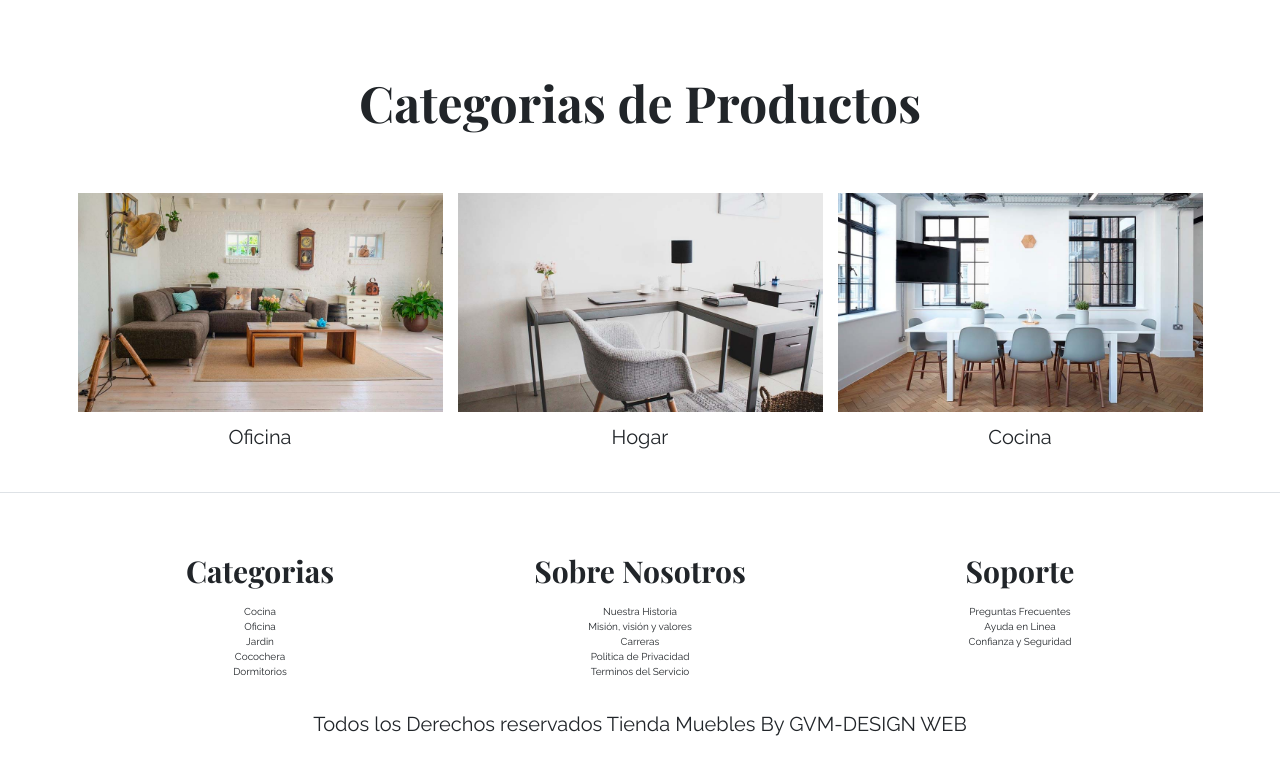
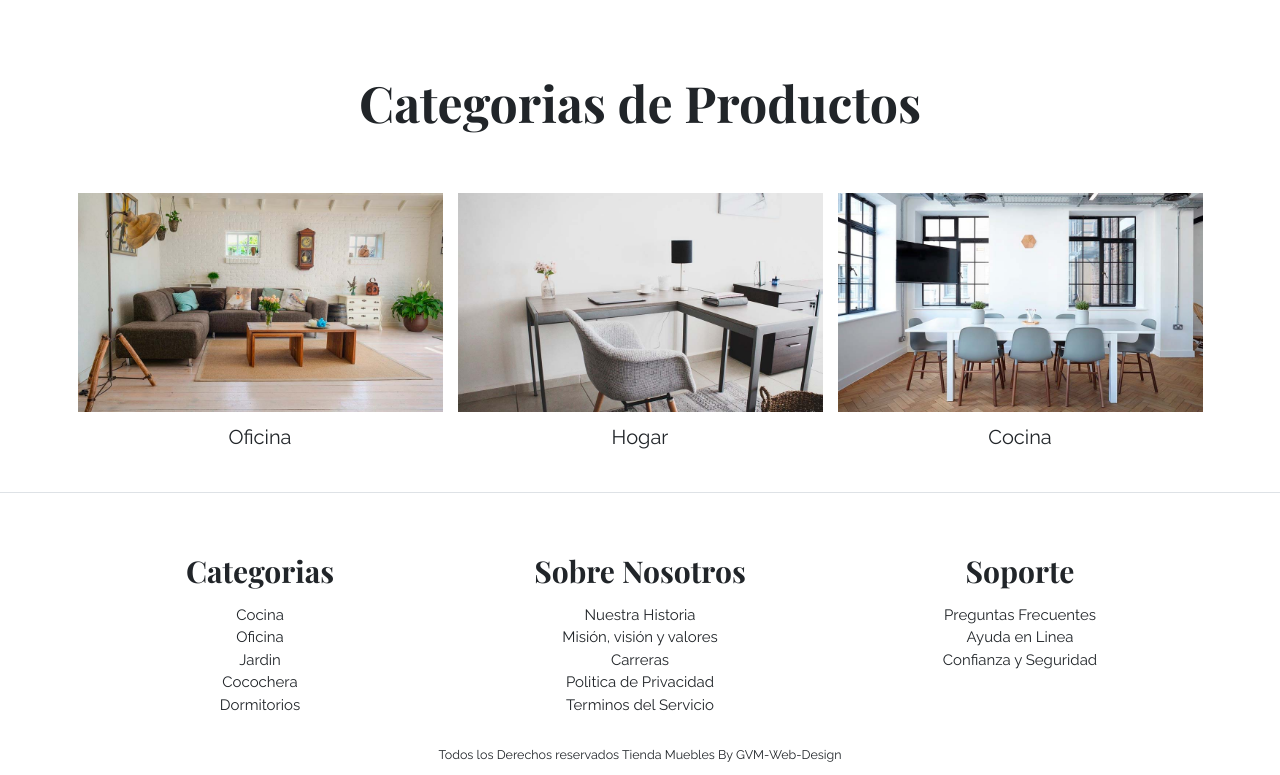
Before and after one commit to Juan-Navar/tienda-muebles, a plain HTML site: page index.html in a window 1280 px wide. Shown: the part 2604-3379 px from the top of the page. Before the commit the page ends 3353 px from the top, so only its background shows below. Drawn offline with nearby package versions, Linux system fonts and the light colour scheme.

Commit message:
ajustes del footer

```diff
--- a/index.html
+++ b/index.html
@@ -139,7 +139,7 @@
             <div class="row">
                 <div class="col-md-4 mb-4 mb-md-0 text-center">
                     <h3 class="mb-4">Categorias</h3>
-                    <nav class="d-flex flex-column">
+                    <nav class="d-flex flex-column fs-4">
                         <a class="text-dark text-decoration-none" href="">Cocina</a>
                         <a class="text-dark text-decoration-none" href="">Oficina</a>
                         <a class="text-dark text-decoration-none" href="">Jardin</a>
@@ -150,7 +150,7 @@
                 </div>
                 <div class="col-md-4 mb-4 mb-md-0 text-center">
                     <h3 class="mb-4">Sobre Nosotros</h3>
-                    <nav class="d-flex flex-column">
+                    <nav class="d-flex flex-column fs-4">
                         <a class="text-dark text-decoration-none" href="">Nuestra Historia</a>
                         <a class="text-dark text-decoration-none" href="">Misión, visión y valores</a>
                         <a class="text-dark text-decoration-none" href="">Carreras</a>
@@ -161,7 +161,7 @@
                 </div>
                 <div class="col-md-4 mb-4 mb-md-0 text-center">
                     <h3 class="mb-4">Soporte</h3>
-                    <nav class="d-flex flex-column">
+                    <nav class="d-flex flex-column fs-4">
                         <a class="text-dark text-decoration-none" href="">Preguntas Frecuentes</a>
                         <a class="text-dark text-decoration-none" href="">Ayuda en Linea</a>
                         <a class="text-dark text-decoration-none" href="">Confianza y Seguridad</a>
@@ -170,8 +170,9 @@
                 </div>
 
             </div>
-
-            <p class="text-dark text-center mt-5 fs-2">Todos los Derechos reservados Tienda Muebles By GVM-DESIGN WEB</p>
+            <div class="d-flex justify-content-center ">
+                <p class="text-dark text-center mt-5 fs-5">Todos los Derechos reservados Tienda Muebles By GVM-Web-Design</p>
+            </div>
 
         </div>
 
```
Also changed, not shown: assets/logo-50.jpeg (added).
